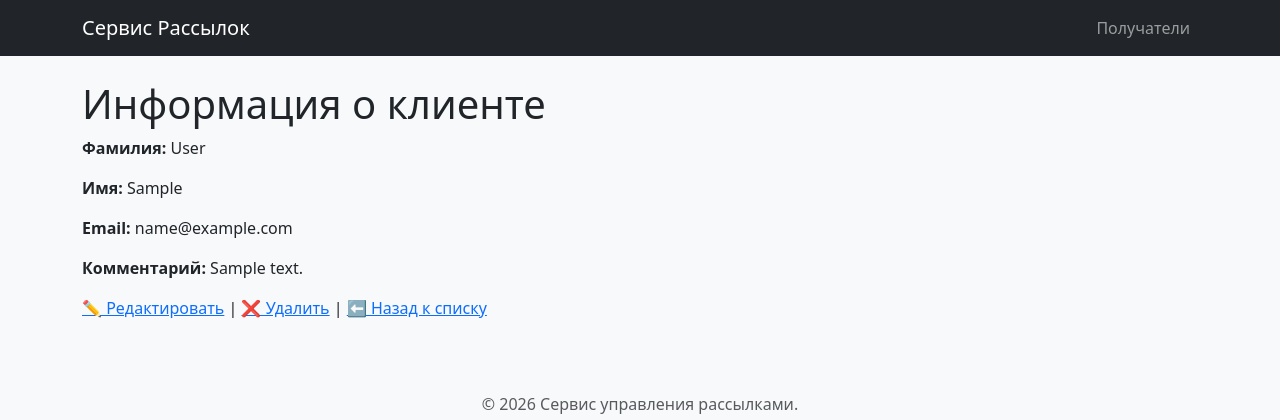
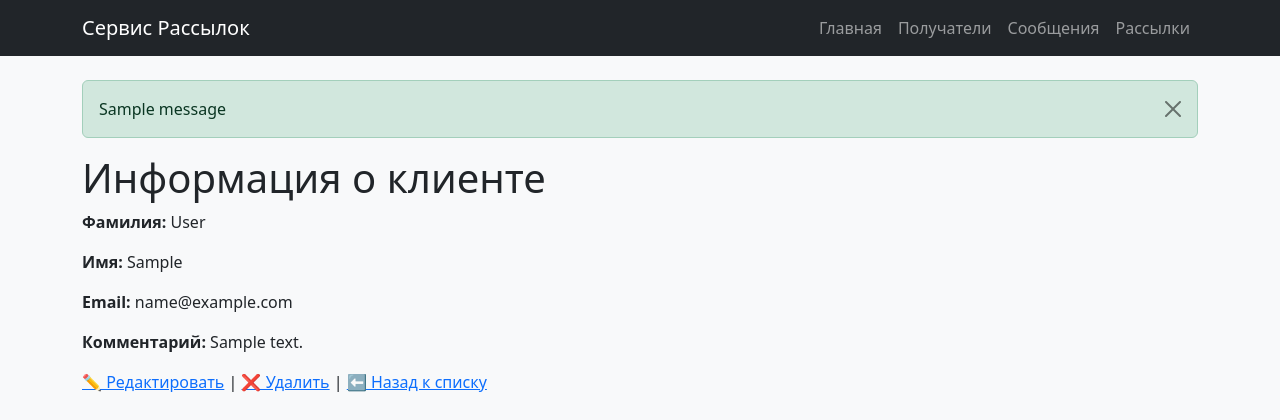
Before and after one commit to yulechka944992/Django_Send_mail, a Django app: page /recipients/1/ in a window 1280 px wide. Shown: the top 420 px of the page. Run offline with Django 5.2, Linux system fonts and the light colour scheme; tables that the repository leaves empty hold one stand-in row (values such as "Sample post"); one stand-in notice (Sample message) is shown; some libraries are stand-ins or nearby versions.

Commit message:
add home page

```diff
--- a/templates/base.html
+++ b/templates/base.html
@@ -13,12 +13,23 @@
         <div class="container">
             <a class="navbar-brand" href="/">Сервис Рассылок</a>
             <div class="navbar-nav">
+                <a class="nav-link" href="{% url 'home' %}">Главная</a>
                 <a class="nav-link" href="{% url 'recipients:list' %}">Получатели</a>
+                <a class="nav-link" href="{% url 'mailings:message_list' %}">Сообщения</a>
+                <a class="nav-link" href="{% url 'mailings:campaign_list' %}">Рассылки</a>
             </div>
         </div>
     </nav>
 
     <main class="container">
+        {% if messages %}
+            {% for message in messages %}
+                <div class="alert alert-{% if message.tags == 'error' %}danger{% else %}{{ message.tags }}{% endif %} alert-dismissible fade show" role="alert">
+                    {{ message }}
+                    <button type="button" class="btn-close" data-bs-dismiss="alert" aria-label="Close"></button>
+                </div>
+            {% endfor %}
+        {% endif %}
         {% block content %}
         {% endblock %}
     </main>
```
